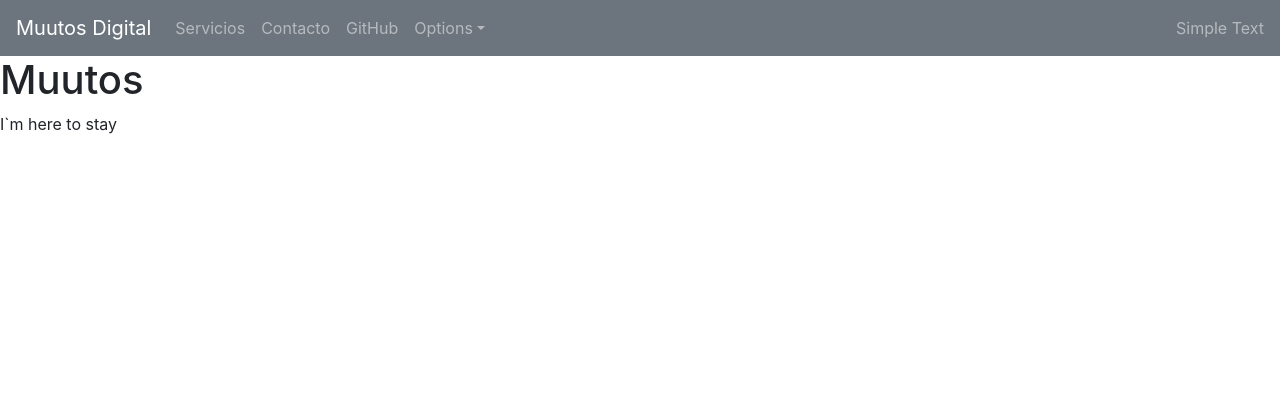
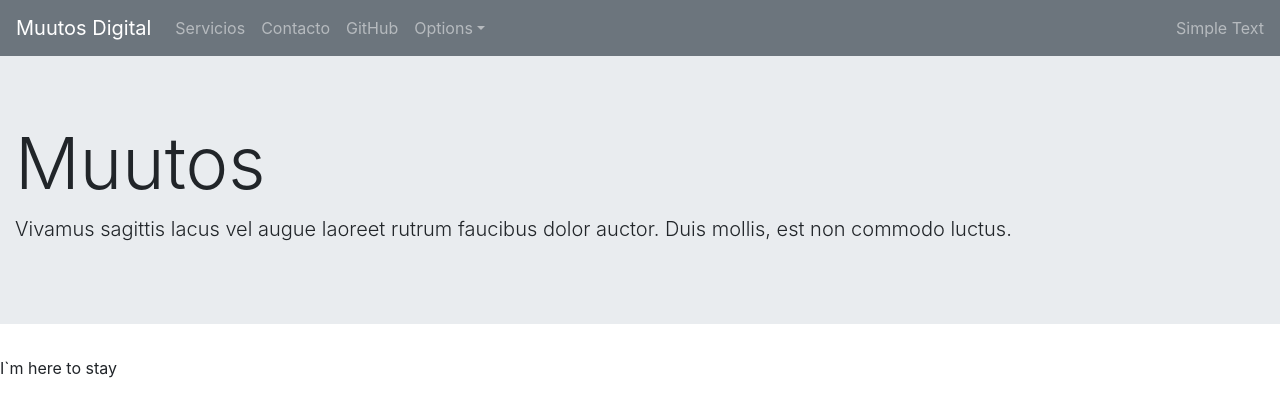
Before and after one commit to RSDSanchez/muutos, a Next.js app: page / in a window 1280 px wide. Shown: the top 416 px of the page. Built offline with nearby package versions, Linux system fonts and the light colour scheme.

Commit message:
Hero component

```diff
--- /dev/null
+++ b/components/Hero.js
@@ -0,0 +1,16 @@
+import { Jumbotron, Container } from 'reactstrap';
+
+export default function Hero() {
+  const title = 'Muutos Digital - Home';
+  return (
+    <Jumbotron fluid>
+      <Container fluid>
+        <h1 className="display-3">Muutos</h1>
+        <p className="lead">
+          Vivamus sagittis lacus vel augue laoreet rutrum faucibus dolor auctor. Duis mollis, est
+          non commodo luctus.
+        </p>
+      </Container>
+    </Jumbotron>
+  );
+}
--- a/components/Layout.js
+++ b/components/Layout.js
@@ -1,5 +1,6 @@
 import Link from 'next/link';
 import Head from 'next/head';
+import { Container } from 'reactstrap';
 import MainNavbar from './MainNavbar';
 
 export default function Layout({ children, title = 'Muutos Digital' }) {
--- a/pages/index.js
+++ b/pages/index.js
@@ -1,7 +1,9 @@
 import styles from '../styles/Home.module.css';
+import { Jumbotron, Container } from 'reactstrap';
+
+import Hero from '../components/Hero';
 
 export default function Home() {
   const title = 'Muutos Digital - Home';
-  return <h1>Muutos</h1>;
-  y;
+  return <Hero />;
 }
```
